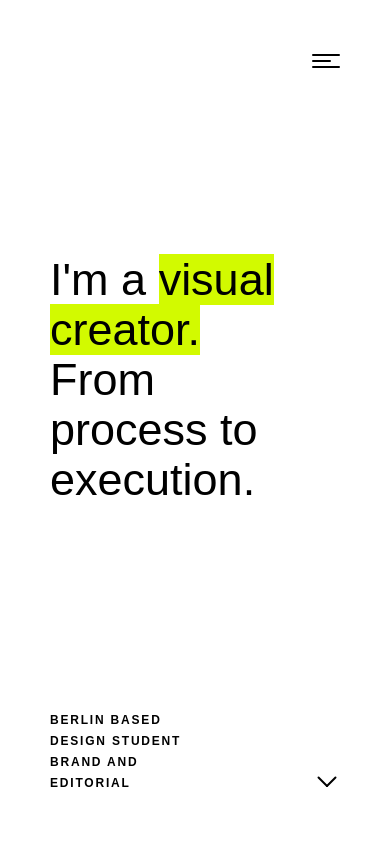
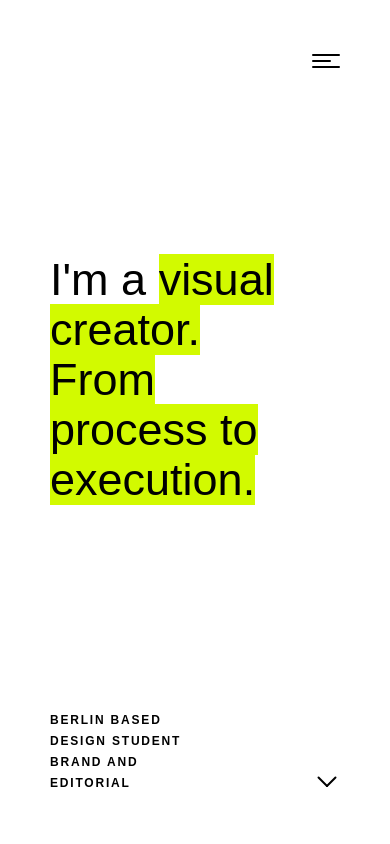
Before and after one commit to sabrinaprinz/portfolio, a plain HTML site: page index.html in a window 390 px wide. Drawn offline with Linux system fonts and the light colour scheme; a web font is replaced by a local one.

Commit message:
responsive

```diff
--- a/css/responsive.css
+++ b/css/responsive.css
@@ -1,5 +1,6 @@
 /* md */
 @media (min-width: 992px) /* Breite beträgt mindestens 992px */ and (max-width: 1199px) {
+
 
 
 }
@@ -14,7 +15,7 @@
 /* xs */
 
 
-@media only screen and (max-width: 400px) {
+@media only screen and (max-width: 468px) {
   .starter h1 {
     font-weight: 300;
     font-size: 45px;
--- a/index.html
+++ b/index.html
@@ -58,7 +58,7 @@
 
       <!--main-->
       <div class="starter">
-        <h1>I'm a <mark>visual creator.</mark> <br> From process to execution.</h1>
+        <h1>I'm a <mark>visual creator.<br> From process to execution.</h1>
       </div>
       <!--main END-->
 
```
